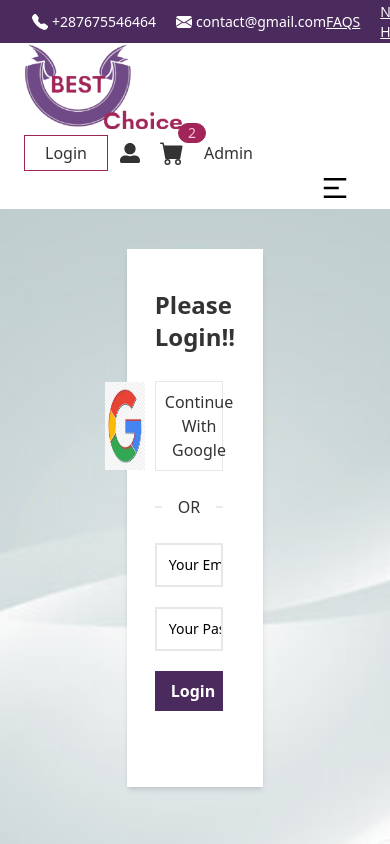
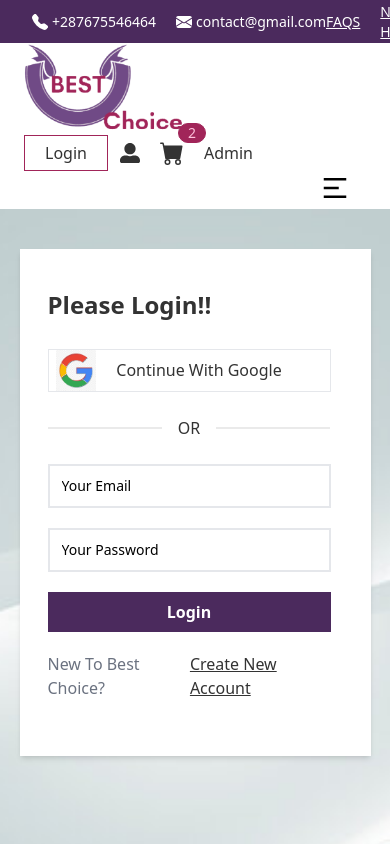
Before and after one commit to anishazahan/Best-Choice, a React (Create React App) app: page /login in a window 390 px wide. Shown: the top 844 px of the page. Built offline with nearby package versions, Linux system fonts and the light colour scheme; no server answers.

Commit message:
login page responsive

```diff
--- a/src/Authentication/Login/Login.js
+++ b/src/Authentication/Login/Login.js
@@ -25,7 +25,7 @@ const Login = () => {
   return (
     <>
         <div className="login-background relative flex justify-center">
-                <div className="login-box bg-white absolute shadow-md pt-10 mt-10 pl-7 pr-10 pb-14 w-[35%]">
+                <div className="login-box bg-white absolute shadow-md pt-10 mt-10 pl-7 pr-10 pb-14 w-[90%] md:w-[70%] lg:w-[35%]">
                     <h2 className='text-2xl font-semibold mb-7'>Please Login!!</h2>
                     <div onClick={() => signInWithGoogle()} className="border flex justify-center">
                     <img className='w-10' src={googleIcon} alt="" />
@@ -97,6 +97,10 @@ const Login = () => {
 
   <input type="submit" value="Login" className="w-full bg-primary text-white hover:opacity-70 cursor-pointer font-semibold px-4 py-2 mt-3 mb-5" />
  </form>
+ <div className="flex justify-between">
+    <p className='font-medium text-gray-500'>New To Best Choice?</p>
+    <p className='text-meduim link'>Create New Account</p>
+ </div>
         </div>
         </div>
     </>
```
